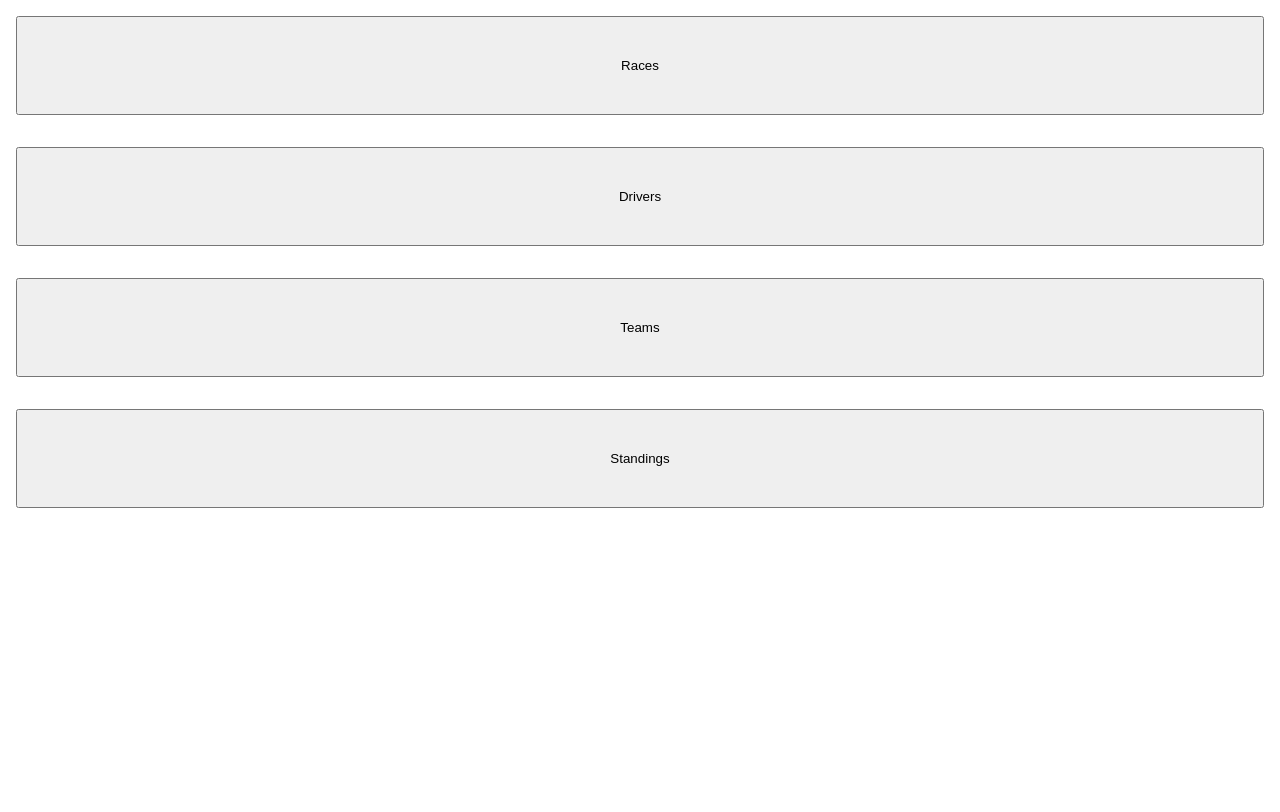
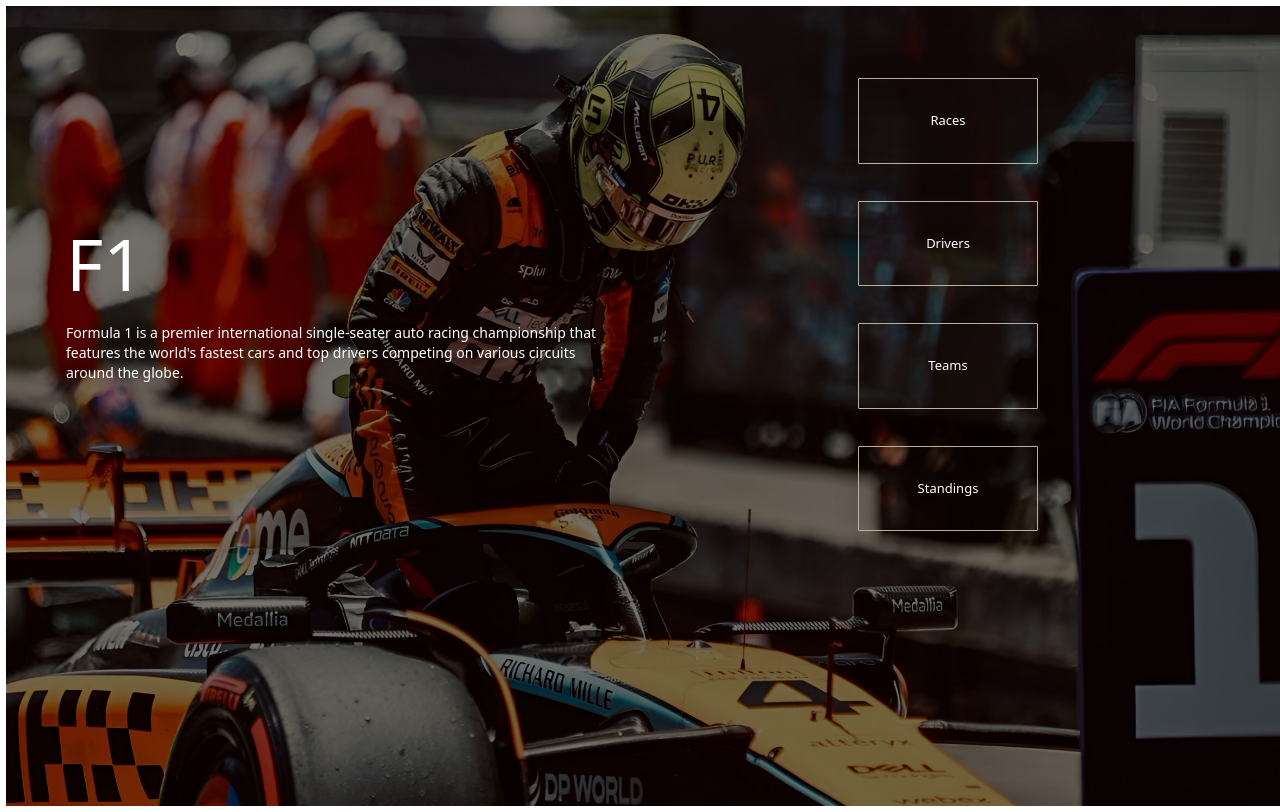
Before and after one commit to meklithab/f1-project, a React (Create React App) app: page / in a window 1280 px wide. Built offline with nearby package versions, Linux system fonts and the light colour scheme.

Commit message:
Added css to homepage

```diff
--- a/package.json
+++ b/package.json
@@ -38,5 +38,8 @@
       "last 1 firefox version",
       "last 1 safari version"
     ]
+  },
+  "devDependencies": {
+    "tailwindcss": "^3.4.6"
   }
 }
--- a/src/componets/Dropdown.js
+++ b/src/componets/Dropdown.js
@@ -1,60 +1,48 @@
 import React, { useState } from 'react';
 import { useNavigate } from 'react-router-dom';
-
-
-
+import "../style/Dropdown.css";
 
 export default function Dropdown(props) {
     const [isOpen, setOpen] = useState(false);
-    const selectedItem = props.title;
-
-    let navigate = useNavigate()
-
-
+    const { title, content } = props;
+    const navigate = useNavigate();
 
     const handleItems = () => {
-        console.log(props.title);
-        console.log(selectedItem);
-        switch (selectedItem) {
+        switch (title) {
             case 'Races':
-                navigate('/races')
-
+                navigate('/races');
                 break;
             case 'Drivers':
-                navigate('/drivers')
+                navigate('/drivers');
                 break;
             case 'Teams':
-                navigate('/teams')
+                navigate('/teams');
                 break;
             case 'Standings':
-                navigate('Standings')
+                navigate('/Standings');
                 break;
-
             default:
                 break;
         }
-
-
-
     };
 
     return (
-        <>
-            <div className="container">
+        <div className="container-2">
+            <div className='row-2'>
                 <button
+                    className='col-2'
                     onMouseEnter={() => setOpen(true)}
                     onMouseLeave={() => setOpen(false)}
                     onClick={handleItems}
                 >
-                    {props.title}
+                    {title}
                     {isOpen && (
                         <div className="dropdown-content">
-                            {props.content}
+                            {content}
                         </div>
                     )}
                 </button>
-
             </div>
-        </>
+        </div>
     );
 }
--- a/src/componets/RaceDetails.js
+++ b/src/componets/RaceDetails.js
@@ -12,6 +12,8 @@
 
     useEffect(() => {
         const getDriverData = async () => {
+
+            try {
 
                 let apiUrl = `https://api.openf1.org/v1/position?session_key=${session.session_key}`
                 let response = await axios.get(apiUrl)
@@ -42,9 +44,13 @@
                     driver["position"] = positionData ? positionData.position : "-";
                 });
 
+                console.log(driverArray)
+
                 setSortedDriverData(driverArray.sort((a, b) => a.position - b.position))
 
-
+            } catch (error) {
+                console.log("Error fetching data.")
+            }
 
 
 
@@ -53,11 +59,9 @@
         if (session) {
             getDriverData()
 
-
         }
 
-
-    }, [session.session_key,session,finalPositions])
+    }, [session, finalPositions])
 
 
 
@@ -66,22 +70,21 @@
     return (
         <div>
             <h1>{session.session_name}</h1>
-            {session ? (
+            {session && sortedDriverData.length > 0 ? (
                 <div>
                     <p>Session Key: {session.session_key}</p>
                     {sortedDriverData.map((driver, index) => (
                         <div key={index}>
                             <p>{driver.position}</p>
                             <p >{driver.driver_number}</p>
-                            <p>{ driver.full_name}</p>
-                            <p>{driver.team_name}</p>
+                            <p>{driver.full_name}</p>
                         </div>
 
                     ))}
 
                 </div>
             ) : (
-                <p>No session data found</p>
+                <p>Loading...</p>
             )}
         </div>
     );
--- a/src/index.css
+++ b/src/index.css
@@ -1,13 +1,3 @@
-body {
-  margin: 0;
-  font-family: -apple-system, BlinkMacSystemFont, 'Segoe UI', 'Roboto', 'Oxygen',
-    'Ubuntu', 'Cantarell', 'Fira Sans', 'Droid Sans', 'Helvetica Neue',
-    sans-serif;
-  -webkit-font-smoothing: antialiased;
-  -moz-osx-font-smoothing: grayscale;
-}
-
-code {
-  font-family: source-code-pro, Menlo, Monaco, Consolas, 'Courier New',
-    monospace;
-}
+@tailwind base;
+@tailwind components;
+@tailwind utilities;
--- a/src/pages/Home.js
+++ b/src/pages/Home.js
@@ -1,29 +1,28 @@
-
+// src/components/Home.js
 import React from 'react';
-import "../style/Home.css"
 import Dropdown from '../componets/Dropdown';
 
-
 export default function Home() {
-
-
-
     return (
         <>
+            <div className="w-full h-screen bg-f1-background bg-cover bg-center bg-fixed m-1.5 p-4">
+                <div className="flex h-11/12 items-center m-5">
+                    <div className="flex-1">
 
+                        <h1 className="text-white text-7xl m-6">F1</h1>
+                        <p className="text-white text-sm leading-5  m-6 items-center">
+                            Formula 1 is a premier international single-seater auto racing championship that features the world's fastest cars and top drivers competing on various circuits around the globe.
 
-
-            <div className="container">
-                <Dropdown title="Races" content="Information about upcoming and past races." />
-                <Dropdown title="Drivers" content="Profiles and stats of all current drivers on the grid." />
-                <Dropdown title="Teams" content="Details about all F1 teams, their history, and performance." />
-                <Dropdown title="Standings" content="Current standings of drivers and teams in the F1 championship." />
+                        </p>
+                    </div>
+                    <div className="flex-1">
+                        <Dropdown title="Races" content="Information about upcoming and past races." />
+                        <Dropdown title="Drivers" content="Profiles and stats of all current drivers on the grid." />
+                        <Dropdown title="Teams" content="Details about all F1 teams, their history, and performance." />
+                        <Dropdown title="Standings" content="Current standings of drivers and teams in the F1 championship." />
+                    </div>
+                </div>
             </div>
-
-
-
         </>
-
-
-    )
+    );
 }
--- /dev/null
+++ b/src/style/Dropdown.css
@@ -0,0 +1,61 @@
+/* Container Style */
+.container-2 {
+    margin: 35px;
+    display: flex;
+    flex-wrap: wrap;
+    justify-content: center;
+}
+
+.col-2 {
+    color:white;
+    font-size: 13px;
+    margin: 1px;
+    padding: 2rem 1rem;
+    border:0.5px solid rgb(188, 177, 158);
+    border-radius: 1px;
+    width: 180px;
+    box-shadow: 5px 3px 30px rgba(0, 0, 0, 0.2);
+    transition: transform 0.2s;
+
+}
+
+/* Hover State */
+.col-2:hover {
+    cursor: pointer;
+}
+
+/* Active State */
+.col-2:active {
+    transform: scale(0.9);
+}
+
+/* Media Queries for Responsiveness */
+@media (max-width: 1200px) {
+    .col-2 {
+        width: 160px;
+    }
+}
+
+@media (max-width: 992px) {
+    .col-2 {
+        width: 140px;
+    }
+}
+
+@media (max-width: 768px) {
+    .col-2 {
+        width: 120px;
+    }
+}
+
+@media (max-width: 576px) {
+    .col-2 {
+        width: 100px;
+        padding: 1rem 0.5rem;
+    }
+
+    .container-2 {
+        flex-direction: column;
+        align-items: center;
+    }
+}
--- a/src/style/Home.css
+++ b/src/style/Home.css
@@ -1,17 +1,31 @@
-.container{
-    display: flex;
- flex-direction: column;
-
-
-
-
-
+.containers {
+    /* Set the container height to full viewport height */
+    background-image: url('images/pixelcut-export.jpeg');
+    background-size: cover;
+    background-position: center;
+    background-attachment: fixed;
+    margin: 5px;
+    padding: 15px;
 }
 
-button{
-    padding: 2.5rem;
-    margin: 1rem;
-    text-wrap: wrap;
+.rows {
+    display: flex;
+    height: 88%;
+    align-items: center;
+    margin: 20px;
+}
 
+.cols {
+    flex-basis: 50%;
+}
 
+h1 {
+    color: #ffffff;
+    font-size: 100px;
 }
+
+p {
+    color: #ffffff;
+    font-size: 13px;
+    line-height: 15px;
+}
--- /dev/null
+++ b/tailwind.config.js
@@ -0,0 +1,14 @@
+// tailwind.config.js
+module.exports = {
+  content: [
+    "./src/**/*.{js,jsx,ts,tsx}",
+  ],
+  theme: {
+    extend: {
+      backgroundImage: {
+        'f1-background': "url('/src/pages/images/pixelcut-export.jpeg')",
+      }
+    },
+  },
+  plugins: [],
+}
```
Also changed, not shown: src/pages/Races.js (+41 -96 lines), src/pages/images/pixelcut-export.jpeg (added), 1 other file (tests, documents, lock files or other folders). Lines whose indentation alone changed are shown as unchanged.
